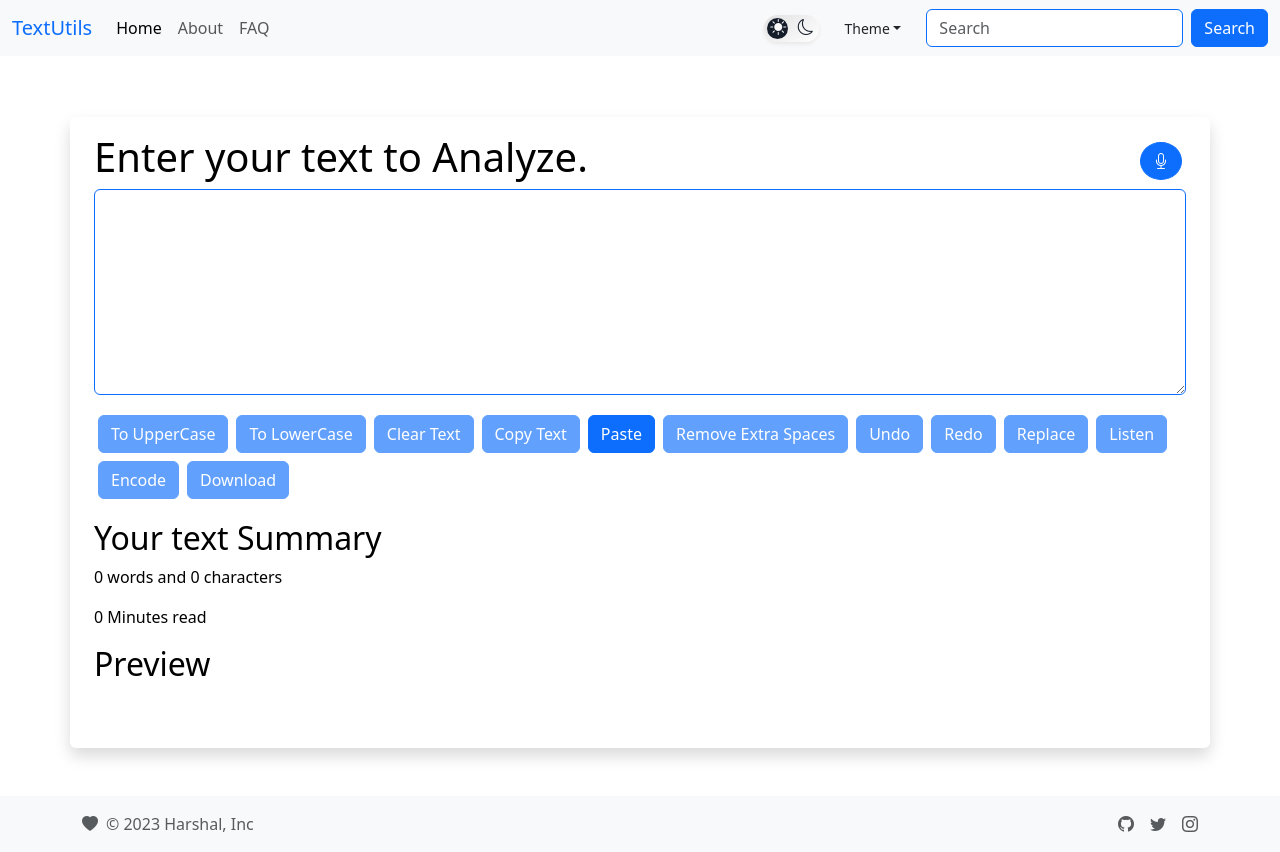
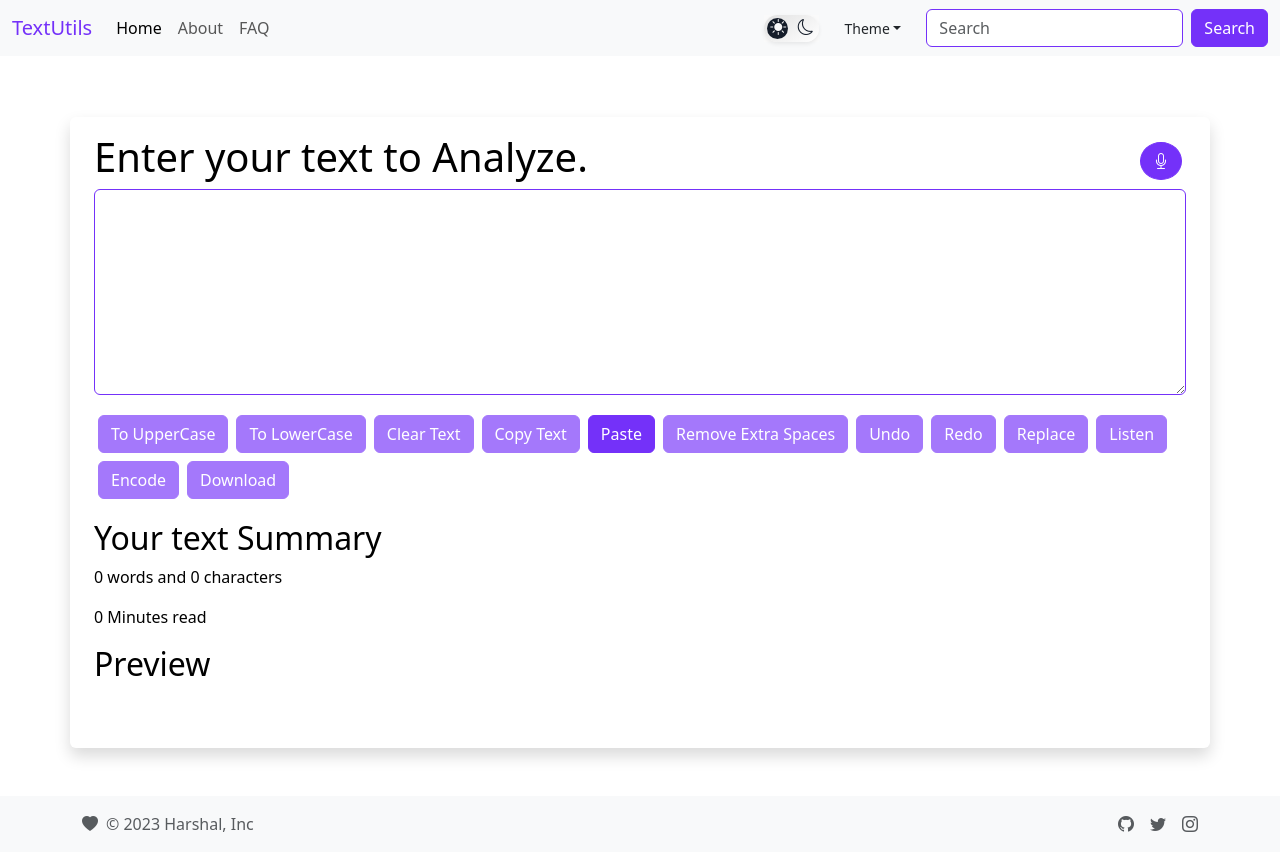
Before and after one commit to harshal0112/textutils, a React (Create React App) app: page / in a window 1280 px wide. Built offline with nearby package versions, Linux system fonts and the light colour scheme.

Commit message:
Purple theme fixed

```diff
--- a/src/App.js
+++ b/src/App.js
@@ -20,7 +20,7 @@ function App() {
   }
 
   const getTheme = ()=> {
-    return JSON.parse(localStorage.getItem('theme')) || 'primary'
+    return JSON.parse(localStorage.getItem('theme')) || 'purple'
   }
 
   const [mode, setMode] = useState(getMode());
--- a/src/custom.scss
+++ b/src/custom.scss
@@ -21,9 +21,39 @@ $theme-colors: (
     "info":          $info,
     "warning":       $warning,
     "danger":        $danger,
-    "purple" : #7431f9,
+    "purple" :      #7431f9,
 );
 
+.alert-purple {
+    --bs-alert-color: #6610f2 !important;
+    --bs-alert-bg: #e0cffc !important;
+    --bs-alert-border-color: #c29ffa !important;
+    --bs-alert-link-color: #6610f2 !important;
+}
+
+.drop-primary:hover, .drop-primary:hover {
+    background-color: #0d6efd !important;
+    }
+
+.drop-success:active, .drop-success:hover {
+    background-color: #198754 !important;
+    }
+
+.drop-warning:active, .drop-warning:hover {
+    background-color: #ffc107 !important;
+    }
+
+.drop-danger:active, .drop-danger:hover {
+    background-color: #dc3545 !important;
+    }
+
+.drop-purple:active, .drop-purple:hover {
+    background-color: #7431f9 !important;
+    }
+
+.drop-cyan:active, .drop-cyan:hover {
+    background-color: $cyan !important;
+    }
 // -------------------------------------------------------------------------------------------------------
 // Switch to Dark Mode
 
--- a/src/doc/Themes.js
+++ b/src/doc/Themes.js
@@ -17,11 +17,11 @@ export default function Themes(props) {
         </button>
 
         <ul className="dropdown-menu shadow">
-            <li><a className="dropdown-item drop-primary" onClick={(e) => props.toggleTheme("primary")}>Default (Blue)</a></li>
+            <li><a className="dropdown-item drop-purple" onClick={(e) => props.toggleTheme("purple")}>Default (Purple)</a></li>
+            <li><a className="dropdown-item drop-primary" onClick={(e) => props.toggleTheme("primary")}>Blue</a></li>
             <li><a className="dropdown-item drop-success" onClick={(e) => props.toggleTheme("success")}>Green</a></li>
             <li><a className="dropdown-item drop-warning" onClick={(e) => props.toggleTheme("warning")}>Yellow</a></li>
             <li><a className="dropdown-item drop-danger" onClick={(e) => props.toggleTheme("danger")}>Red</a></li>
-            <li><a className="dropdown-item drop-purple" onClick={(e) => props.toggleTheme("purple")}>Purple</a></li>
             <li><a className="dropdown-item drop-cyan" onClick={(e) => props.toggleTheme("info")}>Cyan</a></li>
         </ul>
     </div>
```
